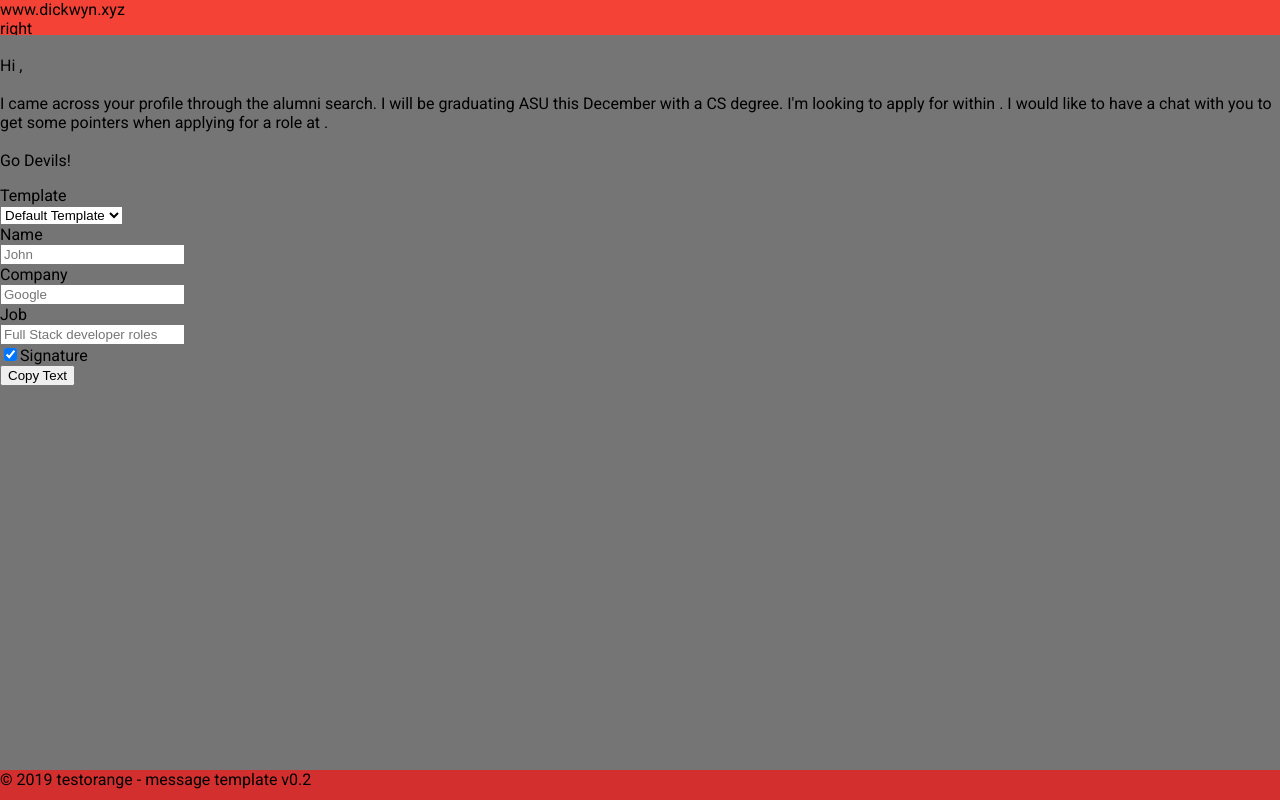
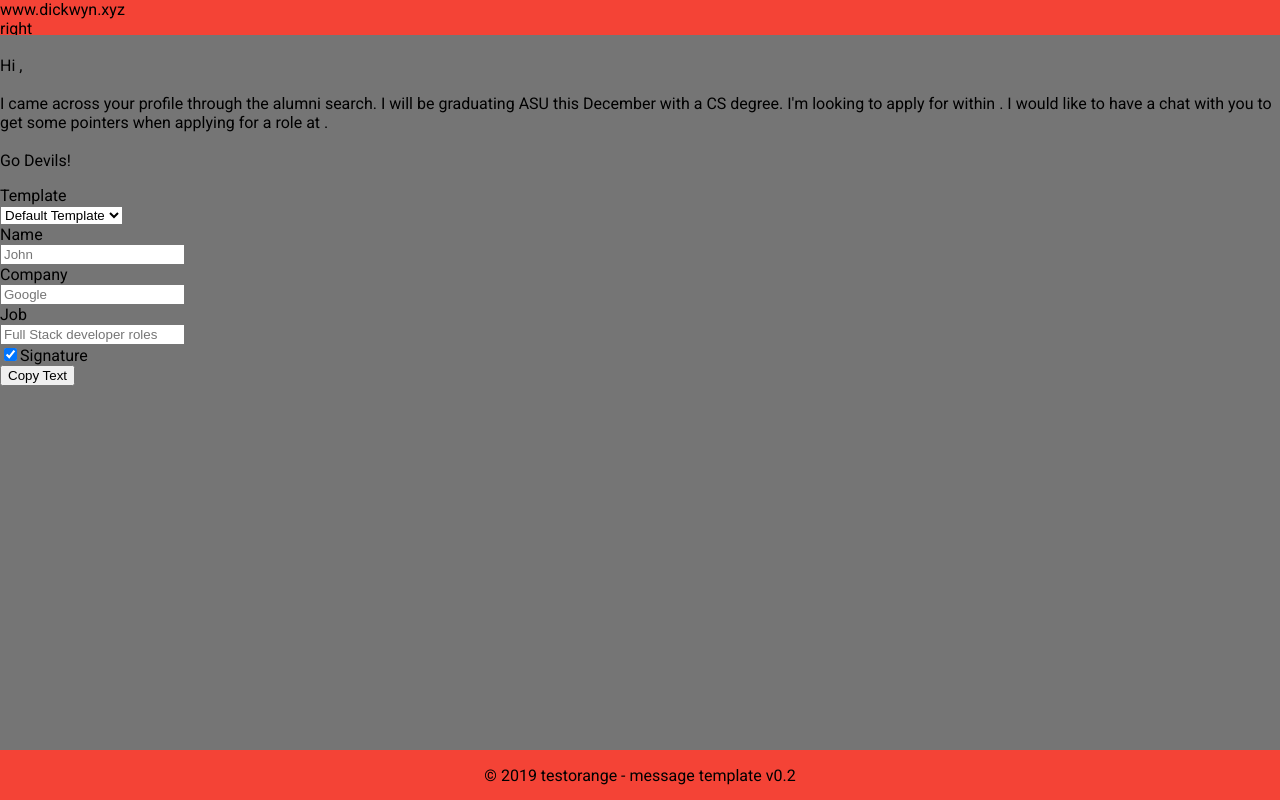
Before and after one commit to dickwyn/linkedin-message-template, a React (Create React App) app: page / in a window 1280 px wide. Built offline with nearby package versions, Linux system fonts and the light colour scheme.

Commit message:
break sections up into components

```diff
--- a/src/App.js
+++ b/src/App.js
@@ -1,120 +1,17 @@
 import React, { Component } from 'react';
 import './styles/App.scss';
+import Template from './Components/Template';
+import Header from './Components/Header';
+import Footer from './Components/Footer';
 
 class App extends Component {
   render() {
-    const year = new Date().getFullYear();
-
     return (
       <div>
         <div className="container">
-          <div className="header">
-            <div className="left">www.dickwyn.xyz</div>
-            <div className="right">right</div>
-          </div>
-          <div class="content">
-            <h1 class="mt-5 template" />
-            <div class="message" onfocus="this.select();">
-              <div class="card">
-                <div class="card-body">
-                  <p class="lead" id="copyMessage">
-                    Hi <span id="name" />,
-                    <br />
-                    <br />I came across your profile through the alumni search.
-                    I will be graduating ASU this December with a CS degree. I'm
-                    looking to apply for <span id="job" /> within{' '}
-                    <span id="company" />. I would like to have a chat with you
-                    to get some pointers when applying for a role at{' '}
-                    <span id="company" />.<span id="signature" />
-                    <span id="txtAge">
-                      <br />
-                      <br />
-                      Go Devils!
-                    </span>
-                  </p>
-                </div>
-              </div>
-            </div>
-            <form>
-              <div class="form-group row">
-                <label for="templateName" class="col-sm-2 col-form-label">
-                  Template
-                </label>
-                <div class="col-sm-10" id="templateName">
-                  <select class="form-control">
-                    <option>Default Template</option>
-                    <option>Template #1</option>
-                    <option>Templete #2</option>
-                  </select>
-                </div>
-              </div>
-              <div class="form-group row">
-                <label for="personName" class="col-sm-2 col-form-label">
-                  Name
-                </label>
-                <div class="col-sm-10">
-                  <input
-                    type="text"
-                    class="form-control"
-                    id="personName"
-                    placeholder="John"
-                  />
-                </div>
-              </div>
-              <div class="form-group row">
-                <label for="companyName" class="col-sm-2 col-form-label">
-                  Company
-                </label>
-                <div class="col-sm-10">
-                  <input
-                    type="text"
-                    class="form-control"
-                    id="companyName"
-                    placeholder="Google"
-                  />
-                </div>
-              </div>
-              <div class="form-group row">
-                <label for="jobName" class="col-sm-2 col-form-label">
-                  Job
-                </label>
-                <div class="col-sm-10">
-                  <input
-                    type="text"
-                    class="form-control"
-                    id="jobName"
-                    placeholder="Full Stack developer roles"
-                  />
-                </div>
-              </div>
-              <div class="form-group row">
-                <label for="jobName" class="col-sm-2 col-form-label" />
-                <div class="col-sm-10">
-                  <div class="form-check">
-                    <input
-                      class="form-check-input"
-                      type="checkbox"
-                      id="signatureName"
-                      checked
-                    />
-                    <label class="form-check-label" for="defaultCheck1">
-                      Signature
-                    </label>
-                  </div>
-                </div>
-              </div>
-            </form>
-            <button
-              type="button"
-              class="btn btn-outline-primary btn-block"
-              data-clipboard-target="#copyMessage"
-            >
-              Copy Text
-            </button>
-          </div>
-          <div className="footer">
-            © {year} testorange - message template v0.2
-          </div>
+          <Header />
+          <Template />
+          <Footer />
         </div>
       </div>
     );
--- /dev/null
+++ b/src/Components/Footer/index.js
@@ -0,0 +1,16 @@
+import React, { Component } from 'react';
+import '../../styles/footer.scss';
+
+class Footer extends Component {
+  render() {
+    const year = new Date().getFullYear();
+
+    return (
+      <div className="footer">
+        <div className="text">© {year} testorange - message template v0.2</div>
+      </div>
+    );
+  }
+}
+
+export default Footer;
--- /dev/null
+++ b/src/Components/Header/index.js
@@ -0,0 +1,15 @@
+import React, { Component } from 'react';
+import '../../styles/header.scss';
+
+class Header extends Component {
+  render() {
+    return (
+      <div className="header">
+        <div className="left">www.dickwyn.xyz</div>
+        <div className="right">right</div>
+      </div>
+    );
+  }
+}
+
+export default Header;
--- /dev/null
+++ b/src/Components/Template/index.js
@@ -0,0 +1,111 @@
+import React, { Component } from 'react';
+import '../../styles/template.scss';
+
+class Template extends Component {
+  render() {
+    return (
+      <div class="content">
+        <h1 class="mt-5 template" />
+        <div class="message" onfocus="this.select();">
+          <div class="card">
+            <div class="card-body">
+              <p class="lead" id="copyMessage">
+                Hi <span id="name" />,
+                <br />
+                <br />I came across your profile through the alumni search. I
+                will be graduating ASU this December with a CS degree. I'm
+                looking to apply for <span id="job" /> within{' '}
+                <span id="company" />. I would like to have a chat with you to
+                get some pointers when applying for a role at{' '}
+                <span id="company" />.<span id="signature" />
+                <span id="txtAge">
+                  <br />
+                  <br />
+                  Go Devils!
+                </span>
+              </p>
+            </div>
+          </div>
+        </div>
+        <form>
+          <div class="form-group row">
+            <label for="templateName" class="col-sm-2 col-form-label">
+              Template
+            </label>
+            <div class="col-sm-10" id="templateName">
+              <select class="form-control">
+                <option>Default Template</option>
+                <option>Template #1</option>
+                <option>Templete #2</option>
+              </select>
+            </div>
+          </div>
+          <div class="form-group row">
+            <label for="personName" class="col-sm-2 col-form-label">
+              Name
+            </label>
+            <div class="col-sm-10">
+              <input
+                type="text"
+                class="form-control"
+                id="personName"
+                placeholder="John"
+              />
+            </div>
+          </div>
+          <div class="form-group row">
+            <label for="companyName" class="col-sm-2 col-form-label">
+              Company
+            </label>
+            <div class="col-sm-10">
+              <input
+                type="text"
+                class="form-control"
+                id="companyName"
+                placeholder="Google"
+              />
+            </div>
+          </div>
+          <div class="form-group row">
+            <label for="jobName" class="col-sm-2 col-form-label">
+              Job
+            </label>
+            <div class="col-sm-10">
+              <input
+                type="text"
+                class="form-control"
+                id="jobName"
+                placeholder="Full Stack developer roles"
+              />
+            </div>
+          </div>
+          <div class="form-group row">
+            <label for="jobName" class="col-sm-2 col-form-label" />
+            <div class="col-sm-10">
+              <div class="form-check">
+                <input
+                  class="form-check-input"
+                  type="checkbox"
+                  id="signatureName"
+                  checked
+                />
+                <label class="form-check-label" for="defaultCheck1">
+                  Signature
+                </label>
+              </div>
+            </div>
+          </div>
+        </form>
+        <button
+          type="button"
+          class="btn btn-outline-primary btn-block"
+          data-clipboard-target="#copyMessage"
+        >
+          Copy Text
+        </button>
+      </div>
+    );
+  }
+}
+
+export default Template;
--- a/src/styles/App.scss
+++ b/src/styles/App.scss
@@ -2,25 +2,10 @@
 
 .container {
   display: grid;
-  grid-template-rows: 35px auto 30px;
+  grid-template-rows: 35px auto 50px;
   grid-template-areas:
     'header'
     'content'
     'footer';
-  min-height: 100vh;
+  height: 100vh;
 }
-
-.header {
-  grid-area: header;
-  background-color: $primary-color;
-}
-
-.content {
-  grid-area: content;
-  background-color: $secondary-text;
-}
-
-.footer {
-  grid-area: footer;
-  background-color: $dark-primary-color;
-}
--- /dev/null
+++ b/src/styles/footer.scss
@@ -0,0 +1,12 @@
+@import './variables.scss';
+
+.footer {
+  display: grid;
+  grid-area: footer;
+  background-color: $primary-color;
+
+  .text {
+    justify-self: center;
+    align-self: center;
+  }
+}
--- /dev/null
+++ b/src/styles/header.scss
@@ -0,0 +1,6 @@
+@import './variables.scss';
+
+.header {
+  grid-area: header;
+  background-color: $primary-color;
+}
--- /dev/null
+++ b/src/styles/template.scss
@@ -0,0 +1,6 @@
+@import './variables.scss';
+
+.content {
+  grid-area: content;
+  background-color: $secondary-text;
+}
--- a/src/styles/variables.scss
+++ b/src/styles/variables.scss
@@ -5,4 +5,4 @@ $accent-color: #ff9800;
 $text-icons: #ffffff;
 $primary-text: #212121;
 $secondary-text: #757575;
-$divider-color: #bdbdbd;
+$divider-color: #eceff1;
```
